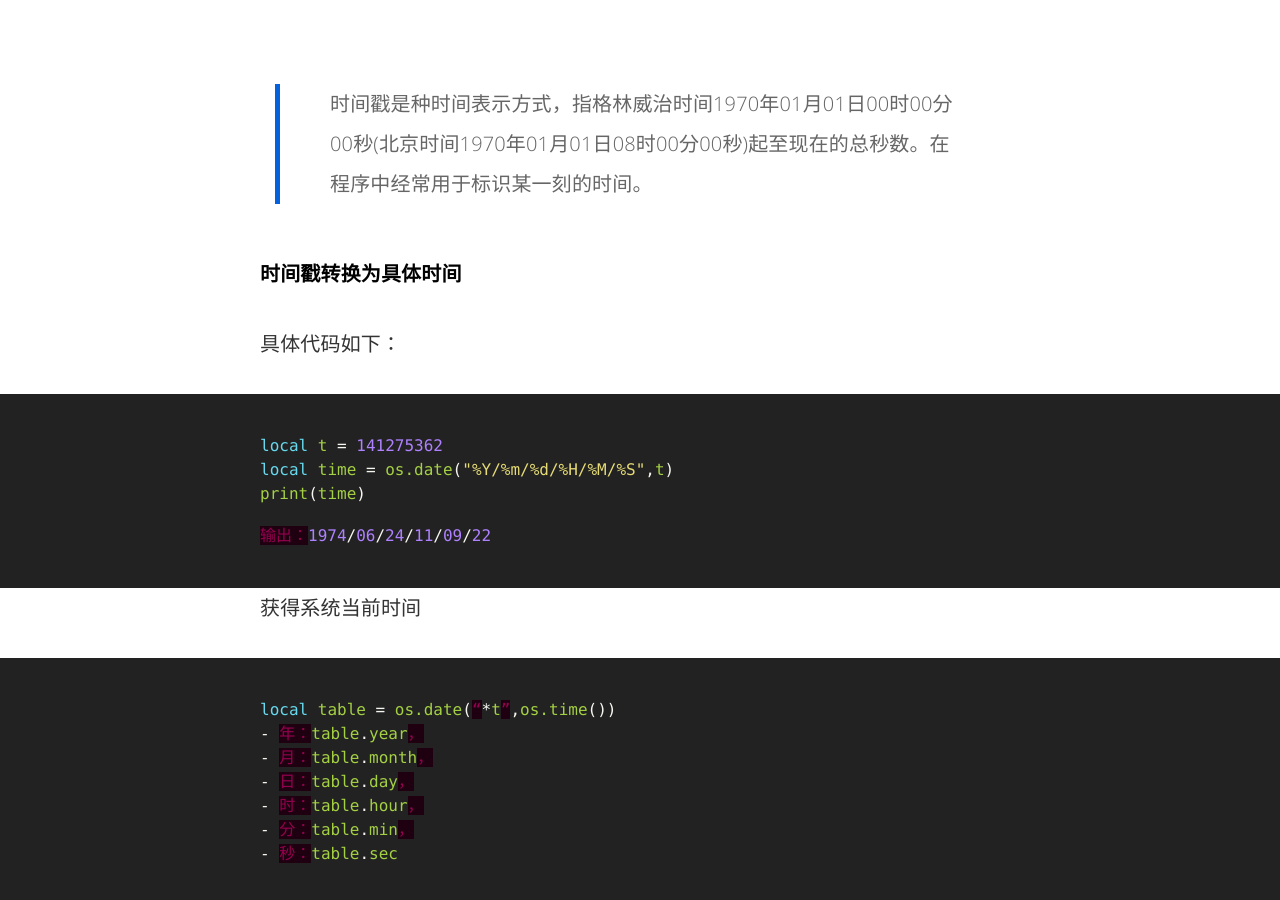
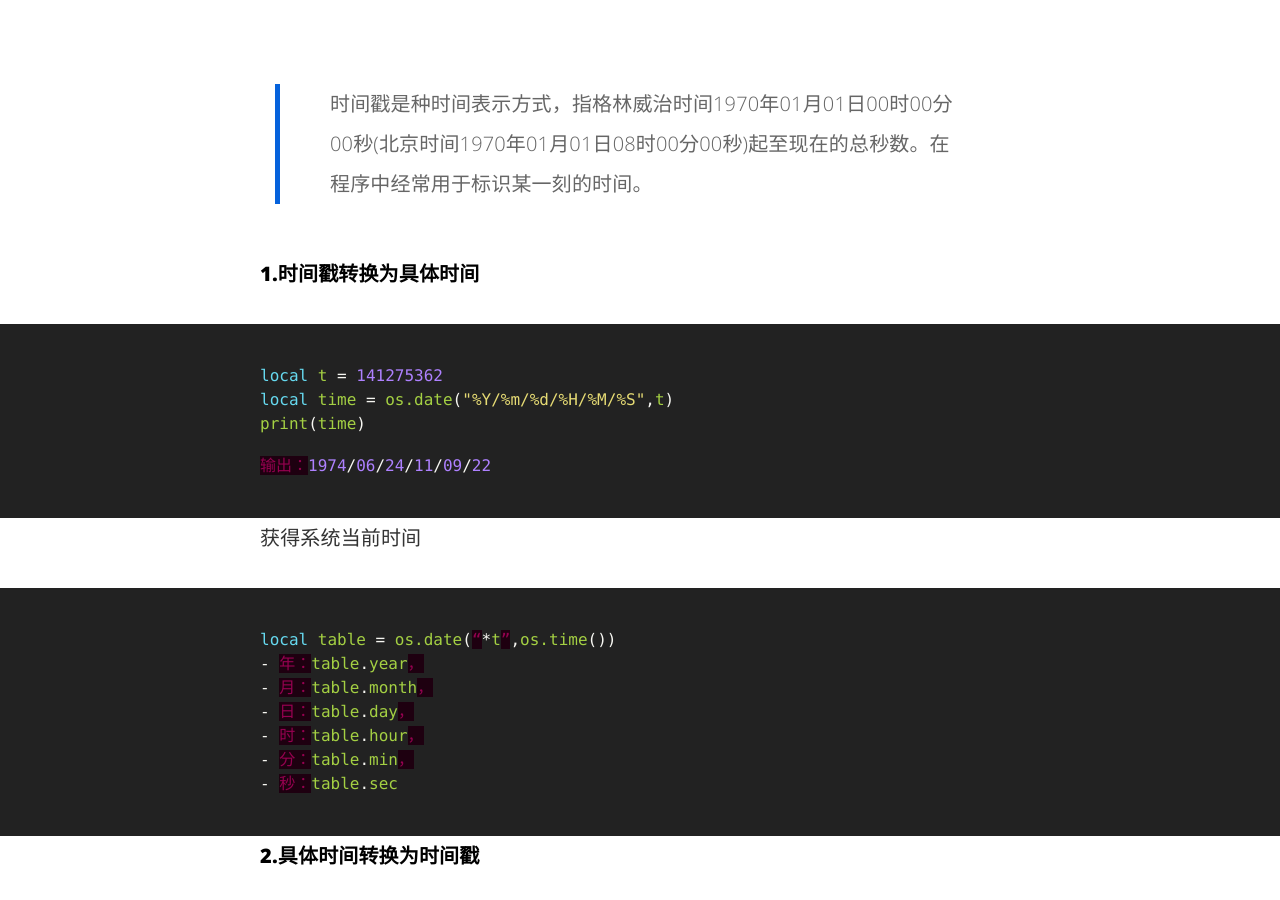
Before and after one commit to BruceQi93/BruceQi93.github.io, a Jekyll site: the page built from _posts/2017-10-30-luaTimeStamp.md, in a window 1280 px wide and 900 px high, scrolled down 906 px. Built offline with Jekyll 4.4.1, drawn with Linux system fonts in a browser that asks for light colours; comment, search, counter and statistics services are not loaded; some of the changed text lies outside the part shown.

Commit message:
更新文件

````diff
--- a/_posts/2017-10-30-luaTimeStamp.md
+++ b/_posts/2017-10-30-luaTimeStamp.md
@@ -12,8 +12,8 @@ categories:
 
 > 时间戳是种时间表示方式，指格林威治时间1970年01月01日00时00分00秒(北京时间1970年01月01日08时00分00秒)起至现在的总秒数。在程序中经常用于标识某一刻的时间。
 
-#### 时间戳转换为具体时间
-具体代码如下：
+#### 1.时间戳转换为具体时间
+
 ```lua
 local t = 141275362
 local time = os.date("%Y/%m/%d/%H/%M/%S",t)
@@ -34,14 +34,14 @@ local table = os.date(“*t”,os.time())
 - 秒：table.sec
 ```
 
-#### 具体时间转换为时间戳
-具体代码如下：
+#### 2.具体时间转换为时间戳
+
 ```lua
 os.time() -- 当前时间戳
 os.time({year=2012, month=5, day=17, hour=0, min=0, sec=0}) -- 指定时间的时间戳
 ```
 
-#### 将两个时间戳间隔转化为具体时间
+#### 3.将两个时间戳间隔转化为具体时间
 ```lua
 function timeStampToTime(gapStamp)
     local initialStamp = {year = 1970, month = 1, day = 1, hour = 8, min = 0, sec = 0}
````
